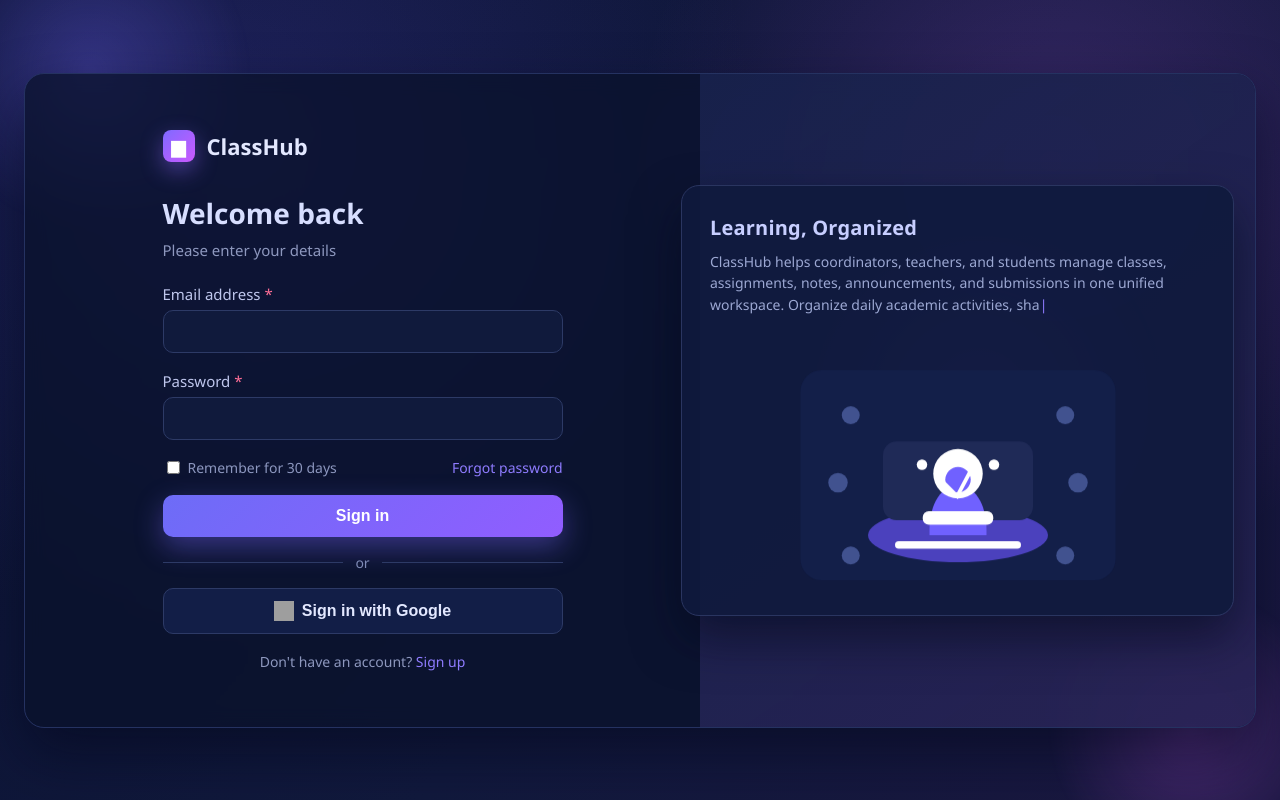
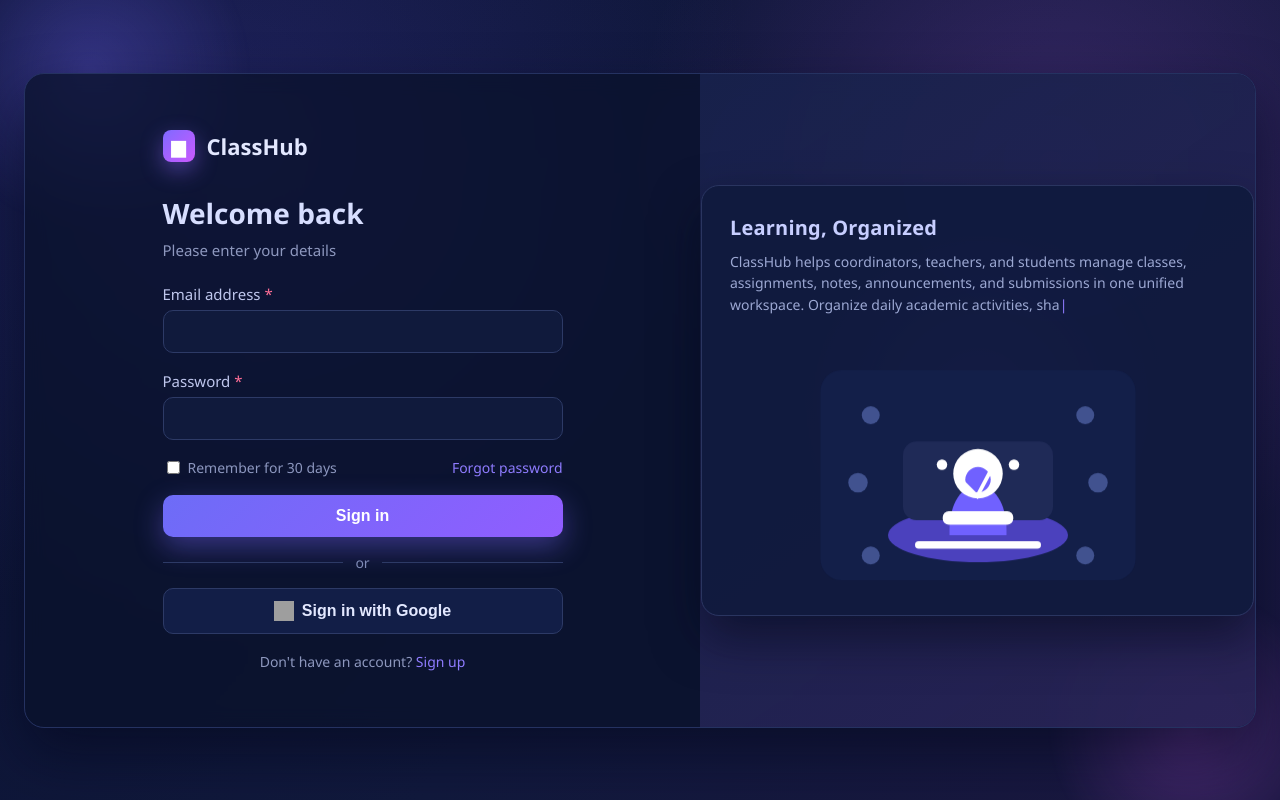
Before and after one commit to sreelakshmi20056/classhub, a React (Create React App) app in the folder frontend/: page / in a window 1280 px wide. Built offline with nearby package versions, Linux system fonts and the light colour scheme; no server answers; grey boxes are pictures that could not be loaded.

Commit message:
Fix right-side panel overlap on login page

```diff
--- a/frontend/src/pages/login.js
+++ b/frontend/src/pages/login.js
@@ -427,7 +427,7 @@
         }}
       >
         <div className="login-panel-glow" />
-        <div className="login-description-card" style={{ zIndex: 1, transform: "translateX(-20px)" }}>
+        <div className="login-description-card" style={{ zIndex: 1 }}>
           <h3 style={{ margin: "0 0 10px", color: "#c7ceff", fontSize: "20px", fontWeight: 700, letterSpacing: "0.2px" }}>
             {animatedTitle}
             {animatedTitle.length < rightPanelTitle.length && <span style={{ color: "#8f7cff" }}>|</span>}
```
